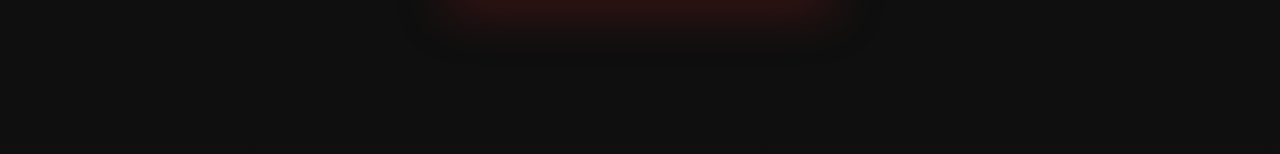
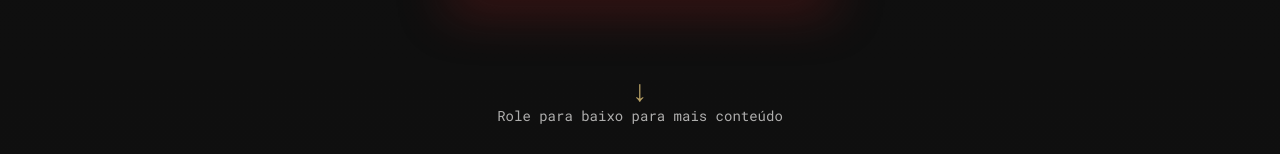
Before and after one commit to satoenzo1-sudo/8ccc0bb7-b36e-4623-96a3-308a9f0f1426, a React (Vite) app: page / in a window 1280 px wide. Shown: the part 2317-2471 px from the top of the page. Built offline with nearby package versions, Linux system fonts and the light colour scheme.

Commit message:
Add scroll down indicator
Add a down arrow animation below the CTAs to indicate more content.

```diff
--- a/src/components/VideoTestimonialSection.tsx
+++ b/src/components/VideoTestimonialSection.tsx
@@ -98,6 +98,33 @@ const VideoTestimonialSection = () => {
             </motion.span>
           </motion.button>
         </motion.div>
+
+        {/* Animated arrow indicator */}
+        <motion.div
+          initial={{ opacity: 0, y: 20 }}
+          whileInView={{ opacity: 1, y: 0 }}
+          transition={{ duration: 0.8, delay: 1.2 }}
+          viewport={{ once: true }}
+          className="text-center mt-16"
+        >
+          <motion.div
+            animate={{
+              y: [0, 10, 0],
+              opacity: [0.6, 1, 0.6]
+            }}
+            transition={{
+              duration: 2,
+              repeat: Infinity,
+              ease: "easeInOut"
+            }}
+            className="text-evidence-gold text-3xl"
+          >
+            ↓
+          </motion.div>
+          <p className="font-mono text-aged-paper text-sm mt-2 opacity-70">
+            Role para baixo para mais conteúdo
+          </p>
+        </motion.div>
       </div>
     </section>
   );
```
